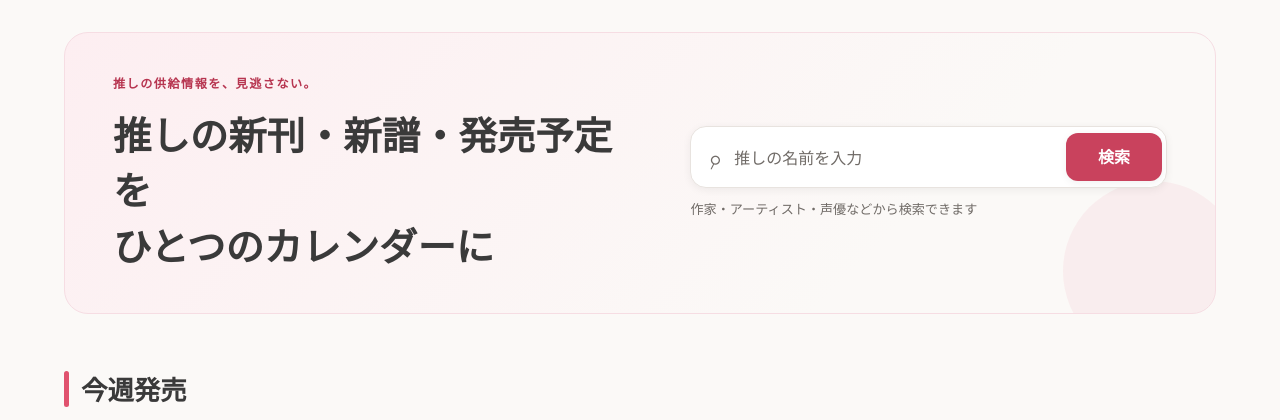
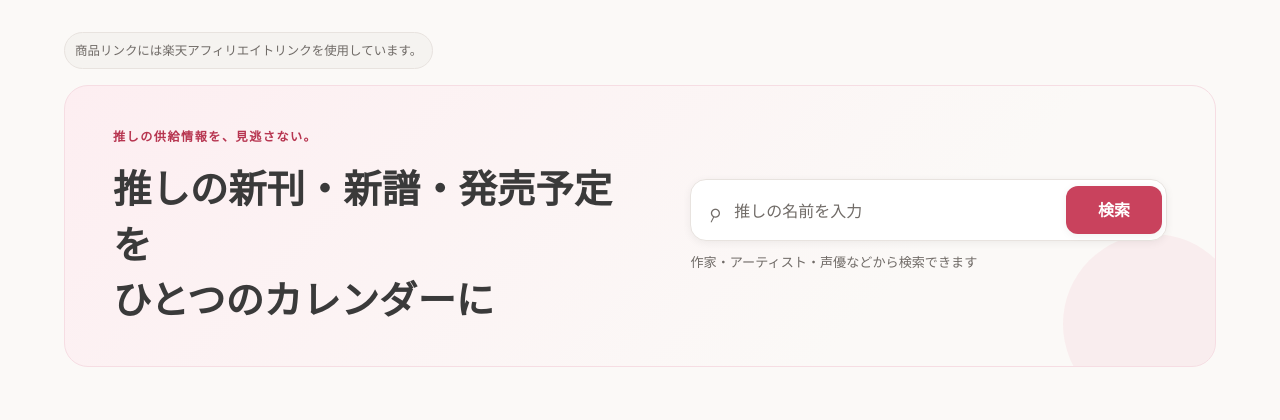
Before and after one commit to wan-9973/oshi-calendar, a FastAPI app: page / in a window 1280 px wide. Shown: the part 65-485 px from the top of the page. Run offline with FastAPI, Linux system fonts and the light colour scheme; data that the repository does not hold is empty; some web fonts are replaced.

Commit message:
fix: 商品リンク前にアフィリエイト表記を追加

```diff
--- a/src/web/static/style.css
+++ b/src/web/static/style.css
@@ -105,6 +105,16 @@ main {
   min-height: calc(100vh - 260px);
   margin: 0 auto;
   padding: 32px 24px 56px;
+}
+.affiliate-disclosure {
+  width: fit-content;
+  margin: 0 0 16px;
+  padding: 7px 10px;
+  color: var(--muted);
+  background: var(--surface-soft);
+  border: 1px solid var(--line);
+  border-radius: 999px;
+  font-size: 0.78rem;
 }
 .eyebrow {
   margin: 0 0 8px;
--- a/src/web/templates/base.html
+++ b/src/web/templates/base.html
@@ -15,7 +15,10 @@
   <a class="logo" href="/" aria-label="{{ site_name }} トップへ"><span aria-hidden="true">🗓️</span>{{ site_name }}</a>
   <nav aria-label="メインナビゲーション"><a class="my-list-link" href="/my">マイ推しリスト</a></nav>
 </header>
-<main>{% block content %}{% endblock %}</main>
+<main>
+  <p class="affiliate-disclosure" role="note">商品リンクには楽天アフィリエイトリンクを使用しています。</p>
+  {% block content %}{% endblock %}
+</main>
 <footer class="site-footer">
   <p class="disclaimer">{{ disclaimer }}</p>
   <p class="operator">運営者: {{ operator_name }}</p>
```
Also changed, not shown: tests/test_web_serverless.py (+1 -0 lines).
